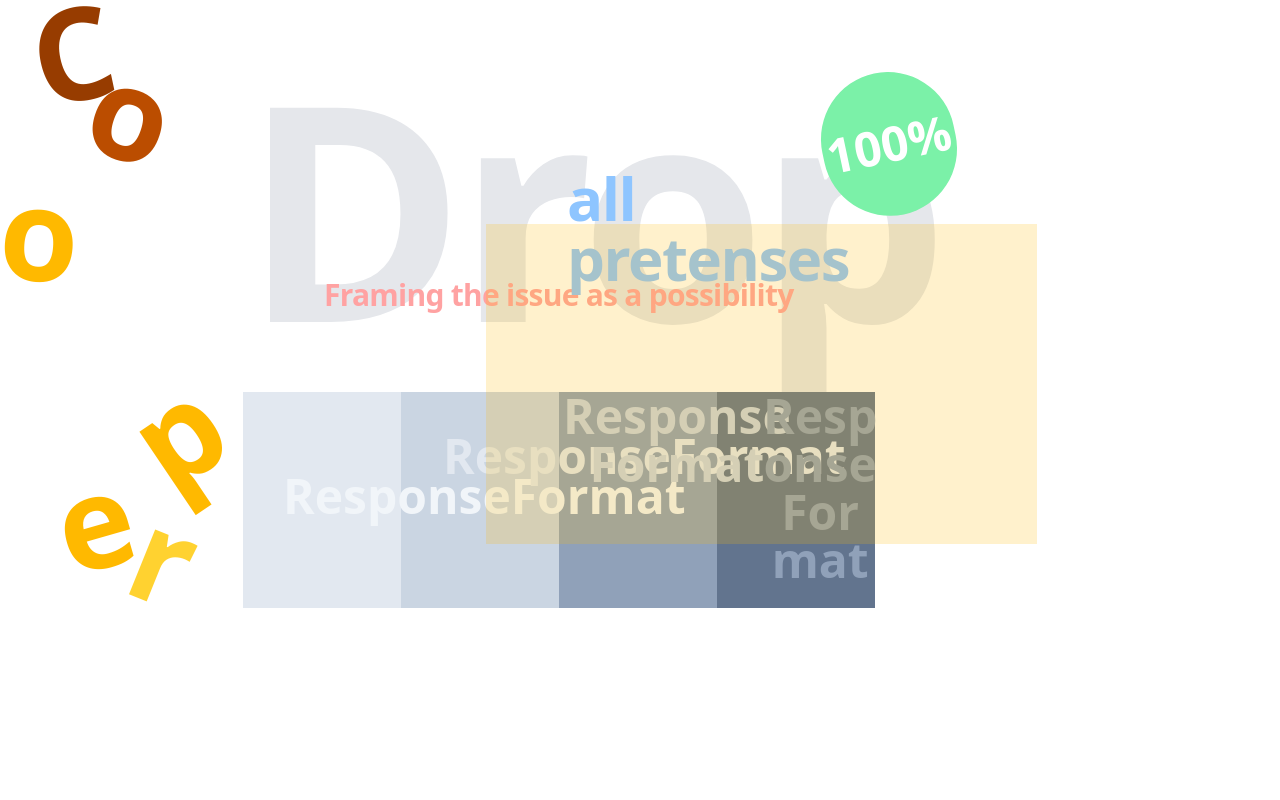
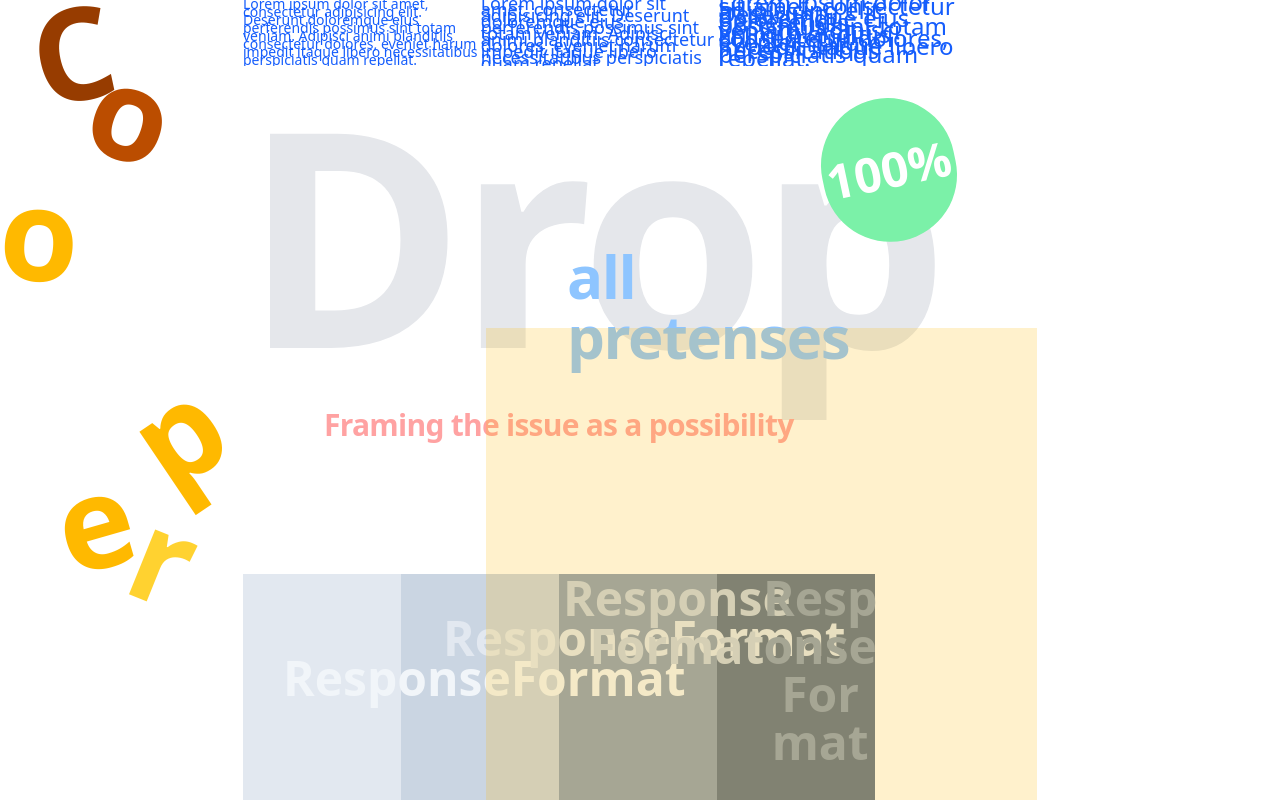
Before and after one commit to tobiasengberg/styling, a React (Vite) app in the folder ui-libraries/tailwind/react/responsive-news/: page / in a window 1280 px wide. Shown: the top 800 px of the page. Built offline with nearby package versions, Linux system fonts and the light colour scheme.

Commit message:
Add graphical composition 5

```diff
--- a/ui-libraries/tailwind/react/responsive-news/src/App.tsx
+++ b/ui-libraries/tailwind/react/responsive-news/src/App.tsx
@@ -3,15 +3,17 @@ import Composition1 from "./compositions/Composition1.tsx";
 import Composition2 from "./compositions/Composition2.tsx";
 import Composition3 from "./compositions/Composition3.tsx";
 import Composition4 from "./compositions/Composition4.tsx";
+import Composition5 from "./compositions/Composition5.tsx";
 
 function App() {
 
   return (
-    <div id="site-container" className="mx-auto grid grid-cols-16 grid-rows-10 gap-4 grid-flow-dense w-xl md:w-3xl lg:w-5xl xl:w-7xl">
+    <div id="site-container" className="mx-auto grid grid-cols-16 grid-rows-40 gap-4 grid-flow-dense w-xl md:w-3xl lg:w-5xl xl:w-7xl">
         <Composition1 />
         <Composition2 />
         <Composition3 />
         <Composition4 />
+        <Composition5 />
     </div>
   )
 }
--- a/ui-libraries/tailwind/react/responsive-news/src/compositions/Composition2.tsx
+++ b/ui-libraries/tailwind/react/responsive-news/src/compositions/Composition2.tsx
@@ -1,7 +1,7 @@
 
 const Composition2 = () => {
     return (
-        <div className="col-start-4 col-end-12 row-start-8 row-end-15 grid grid-cols-8 grid-rows-6 relative">
+        <div className="col-start-4 col-end-12 row-start-8 row-end-13 grid grid-cols-8 grid-rows-6 relative">
             <div className="bg-slate-200 w-full h-full row-span-7 col-span-2">
                 <p className="text-5xl font-bold text-center text-slate-100 absolute top-20 left-10">ResponseFormat</p>
             </div>
--- /dev/null
+++ b/ui-libraries/tailwind/react/responsive-news/src/compositions/Composition5.tsx
@@ -0,0 +1,12 @@
+
+const Composition5 = () => {
+    return (
+        <div className="col-start-4 col-end-13 row-start-1 row-end-2 grid grid-cols-9">
+            <p className="text-sm leading-2 col-span-3  text-blue-600 overflow-clip">Lorem ipsum dolor sit amet, consectetur adipisicing elit. Deserunt doloremque eius perferendis possimus sint totam veniam. Adipisci animi blanditiis consectetur dolores, eveniet harum impedit itaque libero necessitatibus perspiciatis quam repellat.</p>
+            <p className="text-lg leading-1.5 col-span-3  text-blue-600 overflow-clip">Lorem ipsum dolor sit amet, consectetur adipisicing elit. Deserunt doloremque eius perferendis possimus sint totam veniam. Adipisci animi blanditiis consectetur dolores, eveniet harum impedit itaque libero necessitatibus perspiciatis quam repellat.</p>
+            <p className="text-2xl leading-1 col-span-3 text-blue-600 overflow-clip">Lorem ipsum dolor sit amet, consectetur adipisicing elit. Deserunt doloremque eius perferendis possimus sint totam veniam. Adipisci animi blanditiis consectetur dolores, eveniet harum impedit itaque libero necessitatibus perspiciatis quam repellat.</p>
+        </div>
+    );
+};
+
+export default Composition5;
```
